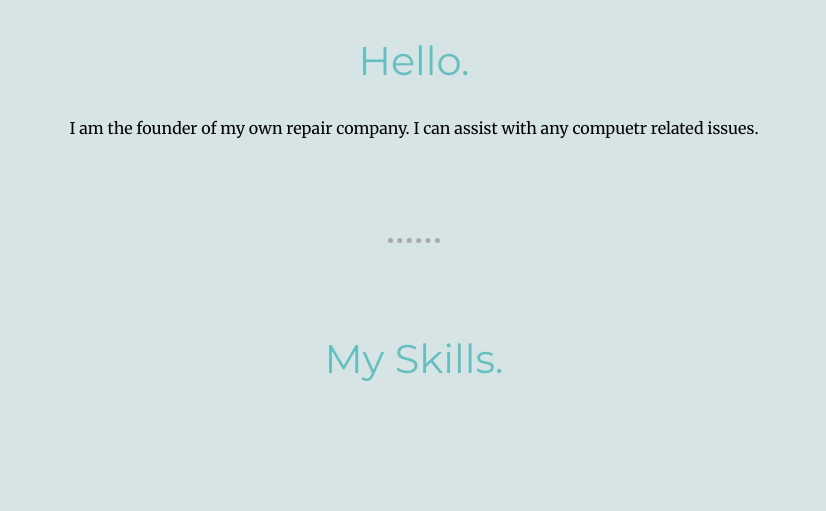
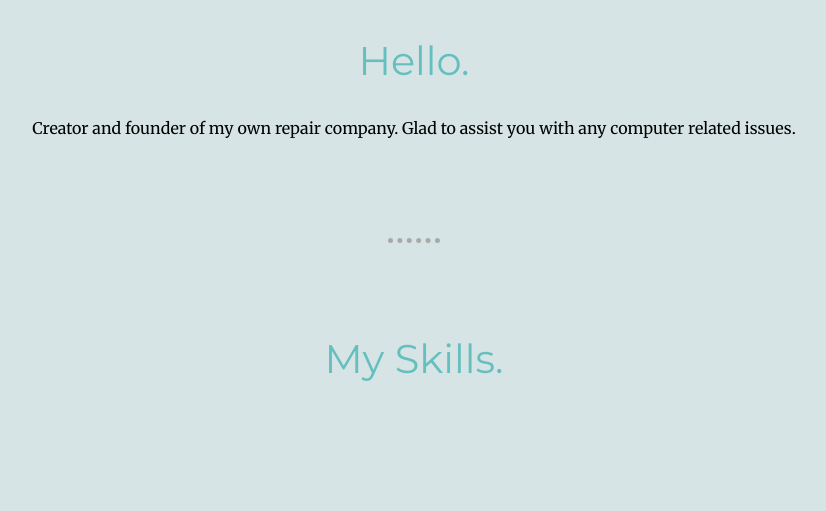
Before and after one commit to iitzBez/RepairSite, a plain HTML site: page index.html in a window 1280 px wide. Shown: the part 1128-1639 px from the top of the page, without its empty margins (226-1052 px from the left). Drawn offline with Linux system fonts and the light colour scheme.

Commit message:
Spelling correction 1

```diff
--- a/index.html
+++ b/index.html
@@ -22,7 +22,7 @@
       <div class="profile">
         <img src="images\RyanBez-modified.png" alt="Ryan-img">
         <h2>Hello.</h2>
-        <p>I am the founder of my own repair company. I can assist with any compuetr related issues.</p>
+        <p>Creator and founder of my own repair company. Glad to assist you with any computer related issues.</p>
       </div>
       <hr class="hr1">
       <div class="skills">
```
